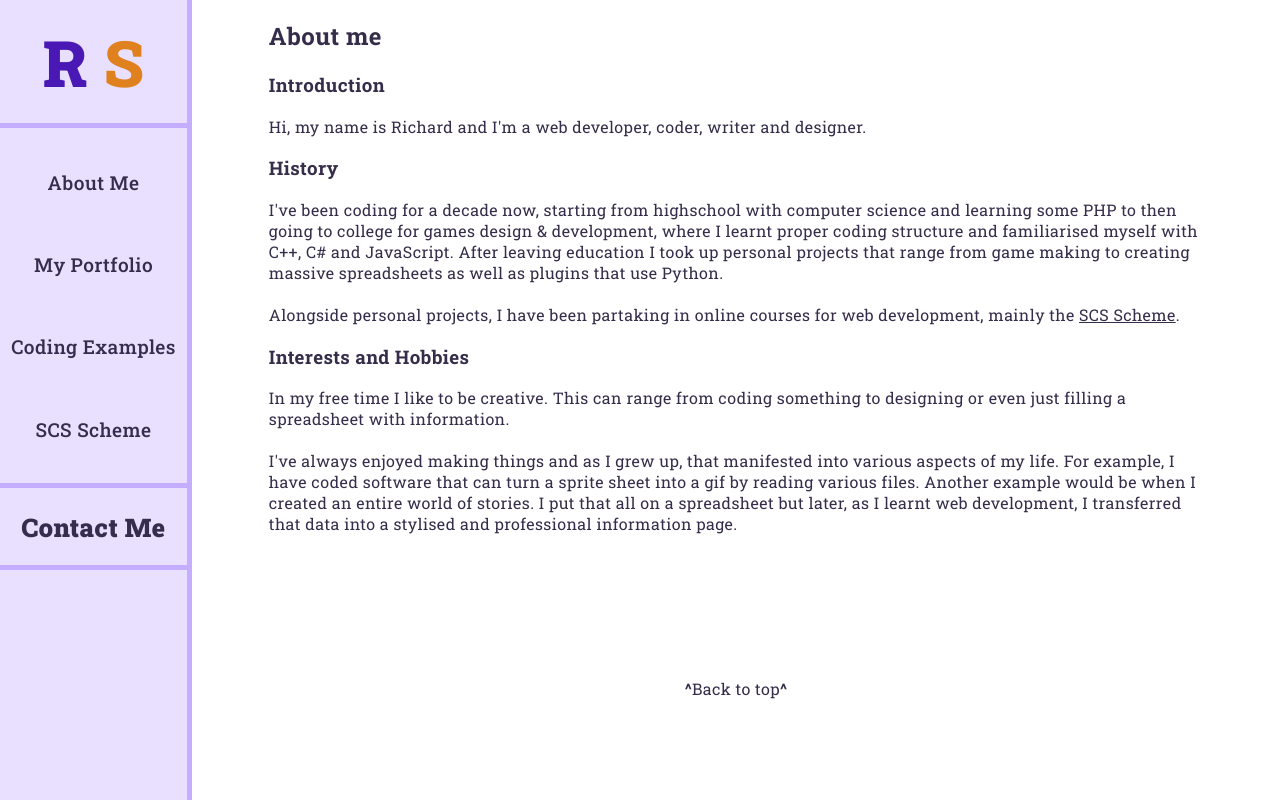
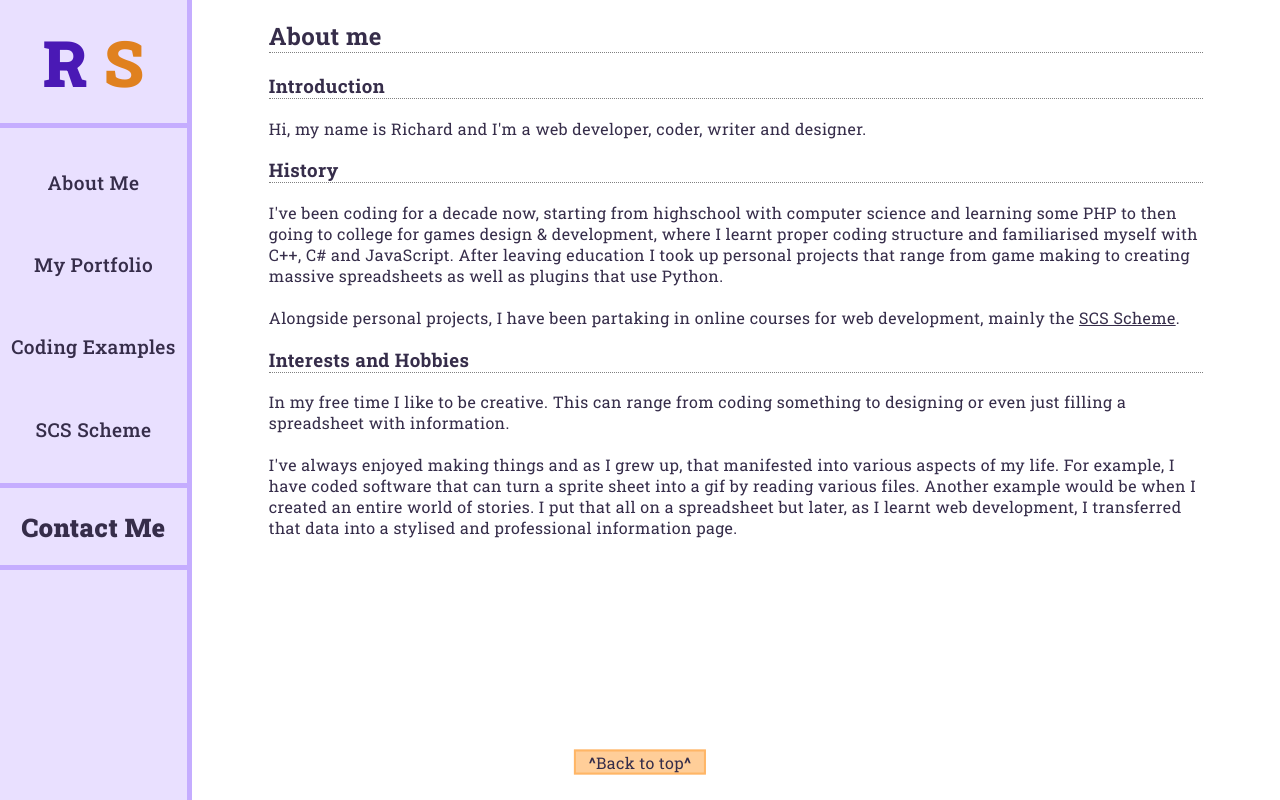
Before and after one commit to ThePolarEclipse/Portfolio, a PHP site: page /internal-pages/about-me.html in a window 1280 px wide. Run offline with PHP 8.4, Linux system fonts and the light colour scheme.

Commit message:
Burger menu, back to start button, lots of styling

```diff
--- a/css/application.css
+++ b/css/application.css
@@ -56,11 +56,15 @@ body { letter-spacing: 0.4px; margin: 0 auto; }
 
 .container-footer { padding-top: 10vw; }
 
+.container-page h2, .container-page h3 { border-bottom: 1px dotted grey; }
+
 #get-in-touch { display: flex; flex-direction: column; flex-wrap: wrap; justify-content: space-around; padding-top: 2vw; width: 100%; }
 
-.btn-hamburger { position: fixed; top: 10px; right: 10px; z-index: 2; height: 8vw; width: 8vw; font-size: 5vw; display: none; background: #e9e0ff; border: #c5adff solid 2px; border-radius: 5%; }
+.btn-hamburger { position: fixed; top: 10px; right: 10px; z-index: 2; height: 8vw; width: 8vw; font-size: 5vw; background: #e9e0ff; border: #c5adff solid 2px; border-radius: 5%; }
 
-.burger-menu { position: fixed; top: 0px; z-index: 1; width: 100%; display: flex; background: #e9e0ff; border: #c5adff solid 2px; border-radius: 5%; }
+.burger-menu { position: fixed; top: 0; z-index: 1; width: 96%; right: 2%; display: flex; background: #e9e0ff; border: #c5adff solid 2px; border-radius: 5%; }
+
+footer { padding-bottom: 2rem; }
 
 #banner h1.centered { top: 42%; left: 50%; font-size: 8vw; }
 
@@ -76,7 +80,7 @@ body { letter-spacing: 0.4px; margin: 0 auto; }
 
 #sidebar-contact > h2 { font-weight: 1000; font-size: 2vw; padding-top: 0; }
 
-.to-top { display: flex; text-align: center; justify-content: center; padding-bottom: 20px; }
+.to-top { position: fixed; left: 50%; bottom: 0; transform: translate(-50%, -50%); display: flex; text-align: center; justify-content: center; padding-bottom: 20px; background: #ffce99; border: #ffb666 solid 2px; margin-bottom: 1vw; padding: 0 1vw; }
 
 .scheme-link { text-decoration: underline; }
 
@@ -122,8 +126,10 @@ body { letter-spacing: 0.4px; margin: 0 auto; }
 
 @media (min-width: 567px) { .container { width: 85vw; float: right; max-width: 85%; }
   #project-list { margin-top: 1vw; max-width: 100%; }
-  #banner { width: 85vw; max-width: 85%; float: right; } }
+  #banner { width: 85vw; max-width: 85%; float: right; }
+  .burger-menu { display: none; } }
 
 @media (max-width: 280px) { .name-inputs { display: block; }
   .name-inputs .form-input { width: 100%; }
-  #email-firstname { margin-bottom: 10px; } }
+  #email-firstname { margin-bottom: 10px; }
+  #information h3 { font-size: 7vw; } }
--- a/index.html
+++ b/index.html
@@ -49,7 +49,6 @@
             </div>
         </header>
         <body>
-
             <div class="container">
                 <div id="project-list">
                     <div class="project-item odd">
--- a/internal-pages/about-me.html
+++ b/internal-pages/about-me.html
@@ -7,7 +7,18 @@
         <link rel="stylesheet" href="../css/application.css">
     </head>
     <body id="top">
-        <button class="btn-hamburger icon icon-hamburger"></button>
+        <details class="burger-menu">
+            <summary class="btn-hamburger icon icon-hamburger"></summary>
+            <div class="container">
+                <h2><a href="about-me.html">About Me</a></h2>
+                <h2><a href="../index.html#project-list">My Portfolio</a></h2>
+                <h2><a href="coding-examples.html">Coding Examples</a></h2>
+                <h2><a href="scs-scheme.html">SCS Scheme</a></h2>
+                <div id="sidebar-contact">
+                    <h2><a href="../index.html#get-in-touch">Contact Me</a></h2>
+                </div>
+            </div>
+        </details>
         <header>
             <div id="sidebar">
                 <div class="initials-box">
@@ -32,7 +43,7 @@
 
         </header>
         <body>
-            <div class="container container-about-me">
+            <div class="container container-page">
                 <h2>About me</h2>
                 <h3>Introduction</h3>
                 <p>Hi, my name is Richard and I'm a web developer, coder, writer and designer.</p>
--- a/scss/components/_components.scss
+++ b/scss/components/_components.scss
@@ -34,6 +34,11 @@
 	&-footer{
 		padding-top: 10vw;
 	}
+
+	&-page h2, &-page h3{
+		border-bottom: 1px dotted grey;
+
+	}
 }
 
 #get-in-touch{
@@ -58,8 +63,6 @@
 
 	font-size: 5vw;
 
-	display: none;
-
 	background: $pale-purple;
 
 	border: $pale-purple-border solid 2px;
@@ -68,10 +71,11 @@
 
 .burger-menu{
 	position: fixed;
-	top: 0px;
+	top: 0;
 	z-index: 1;
 
-	width: 100%;
+	width: 96%;
+	right: 2%;
 
 	display: flex;
 
@@ -80,3 +84,7 @@
 	border: $pale-purple-border solid 2px;
 	border-radius: 5%;
 }
+
+footer{
+	padding-bottom: 2rem;
+}
--- a/scss/components/_texts.scss
+++ b/scss/components/_texts.scss
@@ -42,12 +42,24 @@
 }
 
 .to-top{
+	position: fixed;
+	left: 50%;
+    bottom: 0;
+	transform: translate(-50%, -50%);
+
 	display: flex;
 	text-align: center;
 	justify-content: center;
 
 	padding-bottom: 20px;
+
+	background: $pale-orange;
+	border: $pale-orange-border solid 2px;
+
+	margin-bottom: 1vw;
+	padding: 0 1vw;
 }
+
 
 .scheme-link{
 	text-decoration: underline;
--- a/scss/layout/_media.scss
+++ b/scss/layout/_media.scss
@@ -78,6 +78,9 @@
 		max-width: 85%;
 		float: right;
 	}
+	.burger-menu{
+		display: none;
+	}
 }
 
 @include less-viewport(XS) {
@@ -91,4 +94,8 @@
 	#email-firstname{
 		margin-bottom: 10px;
 	}
+
+	#information h3{
+		font-size: 7vw;
+	}
 }
```
Also changed, not shown: internal-pages/coding-examples.html (+13 -2 lines), internal-pages/scs-scheme.html (+15 -2 lines).
